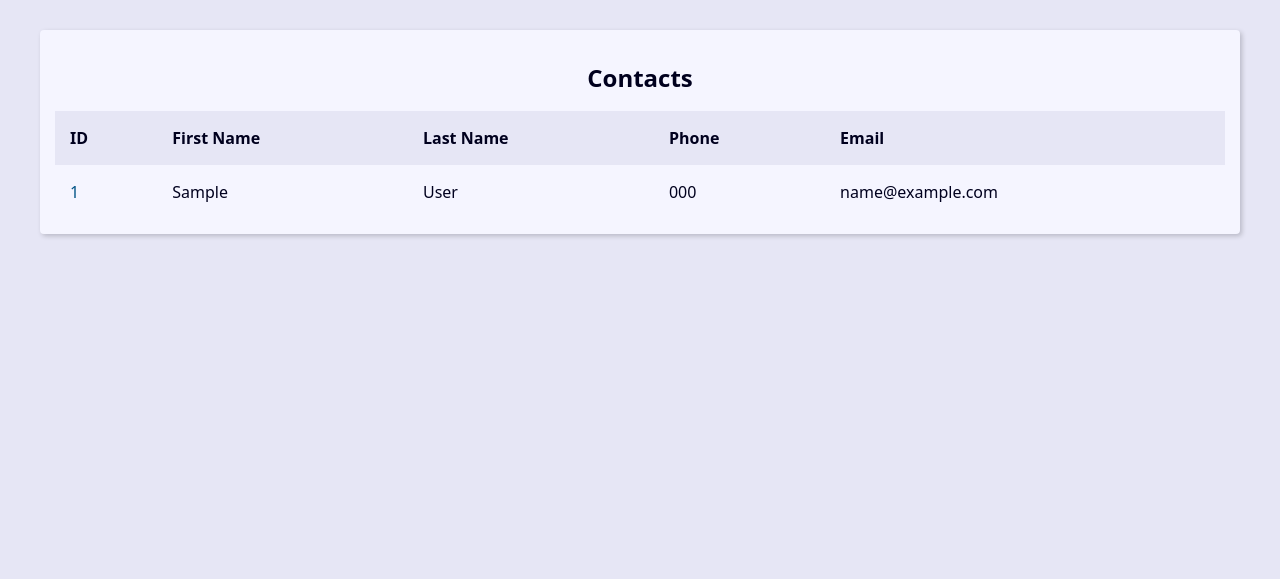
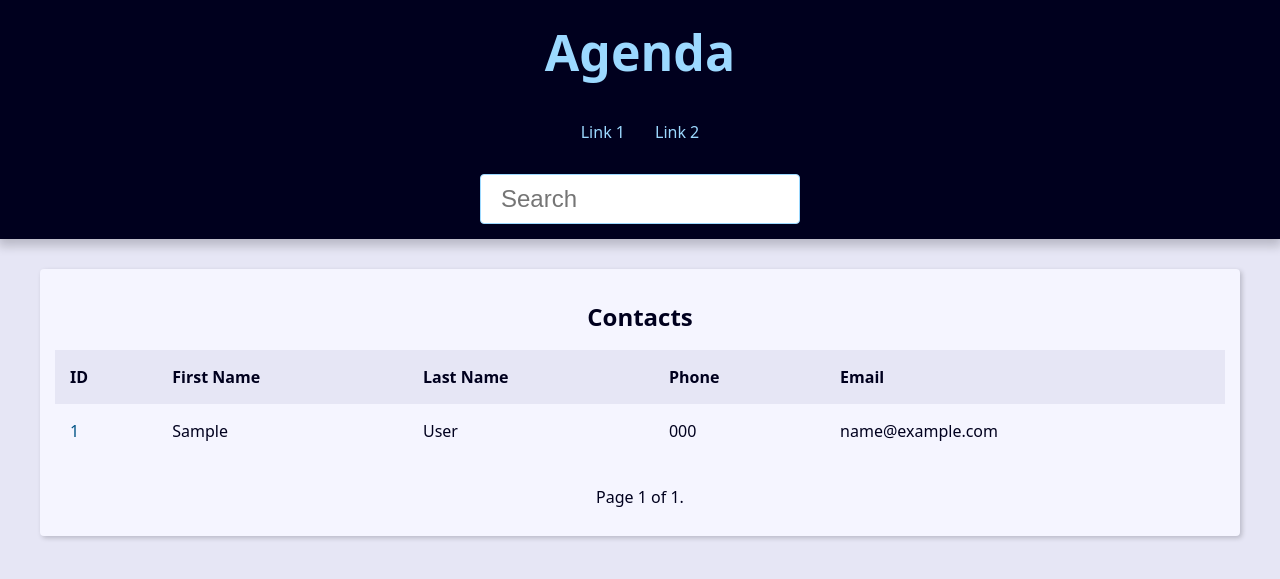
Before and after one commit to WendellSantosEng/Projeto-Django_Agenda, a Django app: page / in a window 1280 px wide. Shown: the top 579 px of the page. Run offline with Django 5.2, Linux system fonts and the light colour scheme; tables that the repository leaves empty hold one stand-in row (values such as "Sample post").

Commit message:
paginação e query

```diff
--- a/base_templates/global/base.html
+++ b/base_templates/global/base.html
@@ -1,15 +1,18 @@
 {% load static %}<!DOCTYPE html>
-<html lang="en">
+<html lang="pt-br">
 <head>
     <meta charset="UTF-8">
     <meta name="viewport" content="width=device-width, initial-scale=1.0">
     <link rel="stylesheet" href="{% static "global/css/style.css" %}">
-    <title>Document</title>
+    <title>{{ site_title }}Agenda</title>
 </head>
 <body>
 
+    {% include "global/partials/header.html" %}
+
     <main class="content">
         {% block content %}{% endblock content %}
+        {% include "global/partials/pagination.html" %}
     </main>
 
 
--- /dev/null
+++ b/base_templates/global/partials/header.html
@@ -0,0 +1,24 @@
+<header class="header">
+    <h1 class="header-heading">
+        <a href="{% url 'contact:index' %}" class="header-link">
+            Agenda
+        </a>
+    </h1>
+    <nav class="menu">
+        <ul class="menu-list">
+            <li class="menu-item">
+                <a href="" class="menu-link">Link 1</a>
+            </li>
+            <li class="menu-item">
+                <a href="" class="menu-link">Link 2</a>
+            </li>
+        </ul>
+    </nav>
+
+    <div class="search">
+        <form action="{% url "contact:search" %}" mathod="GET">
+            <input type="text" class="search-input" placeholder="Search" id="search" name="q" value={{search_value}}>
+            {% comment %} <input type="text" class="search-input" placeholder="Search" id="search" name="q" value={{ request.GET.q.strip }}> {% endcomment %}
+        </form>
+    </div>
+</header>
--- /dev/null
+++ b/base_templates/global/partials/pagination.html
@@ -0,0 +1,19 @@
+{% if page_obj %}
+  <div class="pagination">
+    <span class="step-links">
+        {% if page_obj.has_previous %}
+            <a href="?page=1&q={{ request.GET.q.strip }}">&laquo; first</a>
+            <a href="?page={{ page_obj.previous_page_number }}&q={{ request.GET.q.strip }}">previous</a>
+        {% endif %}
+
+        <span class="current">
+            Page {{ page_obj.number }} of {{ page_obj.paginator.num_pages }}.
+        </span>
+
+        {% if page_obj.has_next %}
+            <a href="?page={{ page_obj.next_page_number }}&q={{ request.GET.q.strip }}">next</a>
+            <a href="?page={{ page_obj.paginator.num_pages }}&q={{ request.GET.q.strip }}">last &raquo;</a>
+        {% endif %}
+    </span>
+  </div>
+{% endif %}
--- a/contact/templates/contact/index.html
+++ b/contact/templates/contact/index.html
@@ -1,6 +1,7 @@
 {% extends "global/base.html" %}
 
 {% block content %}
+{% if page_obj %}
     <div class="responsive-table">
         <table class="contacts-table">
             <caption class="table-caption">
@@ -18,7 +19,7 @@
             </thead>
 
             <tbody>
-            {% for contact in contacts %}
+                {% for contact in page_obj %}
                     <tr class="table-row">
                         <td class="table-cel">
                             <a href="{% url "contact:contact" contact.id %}" class="table-link">
@@ -43,4 +44,9 @@
 
         </table>
     </div>
+{% else %}
+    <h1 class="single-contact-name">
+        Nenhum contato encontrado.
+    </h1>
+{% endif %}
 {% endblock content %}
--- a/contact/urls.py
+++ b/contact/urls.py
@@ -4,6 +4,12 @@ from contact import views
 app_name = 'contact'
 
 urlpatterns = [ # quanto mais especifica, mais no topo
-    path('<int:contact_id>/', views.contact, name='contact'),
+    path('search/', views.search, name='search'),
     path('', views.index, name='index'),
+
+    # CRUD
+    path('contact/<int:contact_id>/detail/', views.contact, name='contact'),
+    path('contact/create/', views.contact, name='contact'),
+    path('contact/<int:contact_id>/update/', views.contact, name='contact'),
+    path('contact/<int:contact_id>/delete/', views.contact, name='contact'),
 ]
--- a/contact/views/contact_views.py
+++ b/contact/views/contact_views.py
@@ -1,13 +1,22 @@
-from django.shortcuts import render,get_object_or_404
+from django.shortcuts import render,get_object_or_404, redirect
+from django.db.models import Q
 from django.http import Http404
+from django.core.paginator import Paginator
 
 from contact.models import Contact
 
 def index(request):
-    contacts = Contact.objects.filter(show=True).order_by('id')[:10]
+    contacts = Contact.objects.filter(show=True).order_by('id')
+
+    paginator = Paginator(contacts, 10)
+    page_number = request.GET.get('page')
+    page_obj = paginator.get_page(page_number)
+
+
 
     context = {
-        'contacts': contacts,
+        'page_obj': page_obj,
+        'site_title': 'Contatos - ',
     }
 
     return render(
@@ -17,6 +26,35 @@ def index(request):
     )
 
 
+def search(request):
+    search_value = request.GET.get('q', '').strip()
+
+    if search_value == "":
+        return redirect('contact:index')
+
+    contacts = Contact.objects\
+        .filter(show=True)\
+        .filter(
+            Q(first_name__icontains=search_value) | Q(last_name__icontains=search_value) | Q(phone__icontains=search_value) | Q(email__icontains=search_value)
+        )\
+        .order_by('id')
+
+    paginator = Paginator(contacts, 10)
+    page_number = request.GET.get('page')
+    page_obj = paginator.get_page(page_number)
+
+    context = {
+        'page_obj': page_obj,
+        'site_title': 'Search - ',
+        'search_value': search_value,
+    }
+
+    return render(
+        request,
+        'contact/index.html',
+        context,
+    )
+
 def contact(request, contact_id):
     # single_contact = Contact.objects.filter(pk=contact_id).first()
 
@@ -25,8 +63,11 @@ def contact(request, contact_id):
 
     single_contact = get_object_or_404(Contact, pk=contact_id, show=True)
 
+    site_title = f'{single_contact.first_name} {single_contact.last_name} - '
+
     context = {
         'contact': single_contact,
+        'site_title': site_title,
     }
 
     return render(
```
Lines whose indentation alone changed are shown as unchanged.
